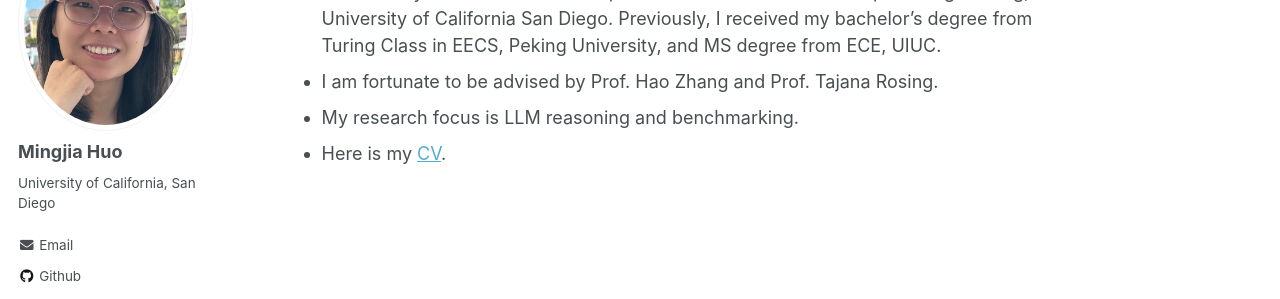
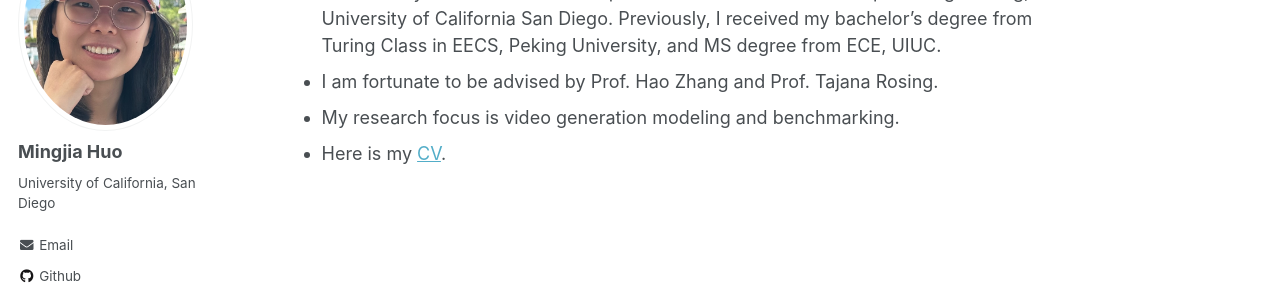
Before and after one commit to mignonjia/mignonjia.github.io, a Jekyll site: the page built from _pages/about.md, in a window 1280 px wide. Shown: the part 200-499 px from the top of the page. Built offline with Jekyll 4.4.1, drawn with Linux system fonts in a browser that asks for light colours; some web fonts are replaced.

Commit message:
update cv

```diff
--- a/_pages/about.md
+++ b/_pages/about.md
@@ -10,5 +10,5 @@ redirect_from:
 
 * I'm a third-year PhD student in Department of Electrical and Computer Engineering, University of California San Diego. Previously, I received my bachelor's degree from Turing Class in EECS, Peking University, and MS degree from ECE, UIUC.
 * I am fortunate to be advised by Prof. Hao Zhang and Prof. Tajana Rosing.
-* My research focus is LLM reasoning and benchmarking.
+* My research focus is video generation modeling and benchmarking.
 * Here is my [CV](files/cv.pdf).
```
Also changed, not shown: 1 other file.
